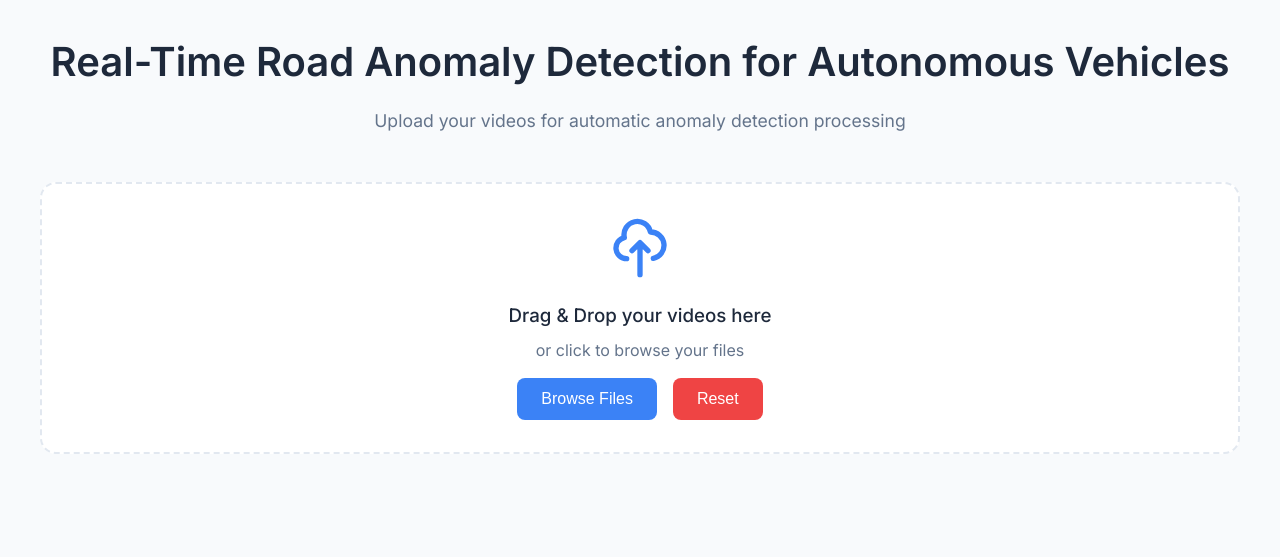
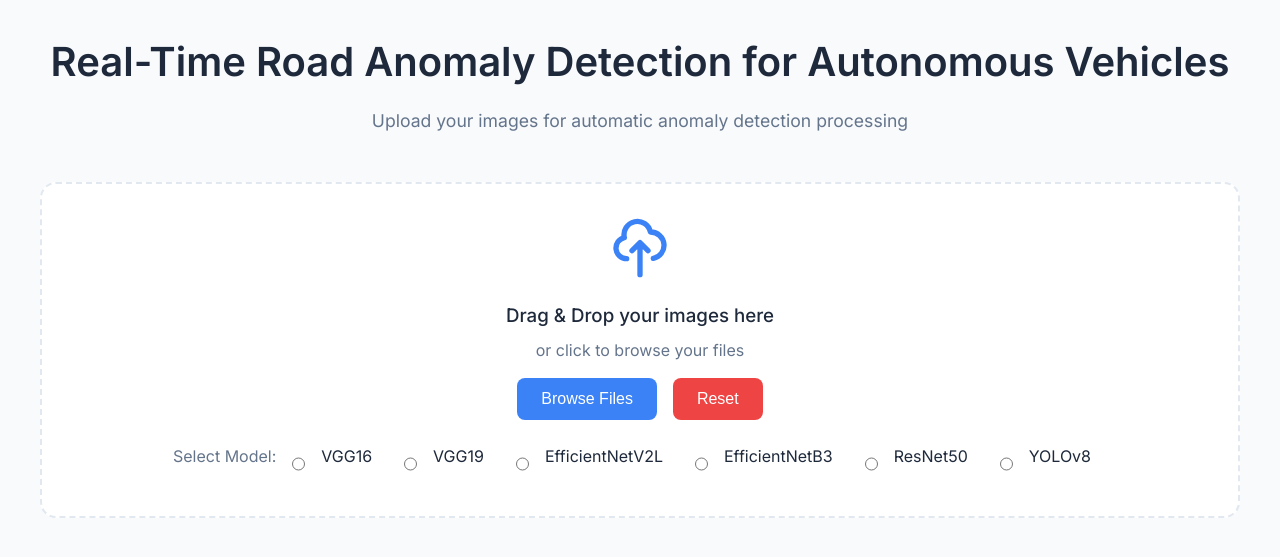
Before and after one commit to aadhamashraf/Real-Time-Road-Anomaly-Detection-for-Autonomous-Vehicles, a Flask app: page / in a window 1280 px wide. Shown: the top 557 px of the page. Run offline with Flask 3, Linux system fonts and the light colour scheme.

Commit message:
Add files via upload

```diff
--- a/templates/index.html
+++ b/templates/index.html
@@ -12,7 +12,7 @@
     <div class="container">
         <header class="header">
             <h1>Real-Time Road Anomaly Detection for Autonomous Vehicles</h1>
-            <p>Upload your videos for automatic anomaly detection processing</p>
+            <p>Upload your images for automatic anomaly detection processing</p>
         </header>
 
         <div class="error-message" id="errorMessage"></div>
@@ -21,19 +21,38 @@
             <svg xmlns="http://www.w3.org/2000/svg" fill="none" viewBox="0 0 24 24" stroke="currentColor">
                 <path stroke-linecap="round" stroke-linejoin="round" stroke-width="2" d="M7 16a4 4 0 01-.88-7.903A5 5 0 1115.9 6L16 6a5 5 0 011 9.9M15 13l-3-3m0 0l-3 3m3-3v12" />
             </svg>
-            <h3>Drag & Drop your videos here</h3>
+            <h3>Drag & Drop your images here</h3>
             <p>or click to browse your files</p>
             <form id="uploadForm" enctype="multipart/form-data">
-                <input type="file" id="fileInput" class="file-input" name="files" accept="video/*" required>
+                <input type="file" id="fileInput" class="file-input" name="files" accept="image/*" required>
                 <div class="button-container">
-                    <button type="button" class="upload-btn" id="browseBtn">Browse Files</button>
+                    <button type="submit" class="upload-btn" id="browseBtn">Browse Files</button>
                     <button type="button" class="reset-btn" id="resetBtn">Reset</button>
+
+                </div>
+                <br>
+                <div class="button-container">
+                    <p>Select Model:</p>
+                    <input type="radio" id="VGG16" name="choice" value="VGG16">
+                    <label for="VGG16">VGG16</label><br>
+                    <input type="radio" id="VGG19" name="choice" value="VGG19">
+                    <label for="VGG19">VGG19</label><br>
+                    <input type="radio" id="EfficientNetV2L" name="choice" value="EfficientNetV2L">
+                    <label for="EfficientNetV2L">EfficientNetV2L</label><br>
+                    <input type="radio" id="EfficientNetB3" name="choice" value="EfficientNetB3">
+                    <label for="EfficientNetB3">EfficientNetB3</label><br>
+
+                    <input type="radio" id="resnet50" name="choice" value="ResNet50">
+                    <label for="resnet50">ResNet50</label><br>
+
+                    <input type="radio" id="YOLOv8" name="choice" value="YOLOv8">
+                    <label for="YOLOv8">YOLOv8</label><br>
                 </div>
             </form>
         </div>
 
         <div class="progress-container" id="progressContainer">
-            <h3>Processing video...</h3>
+            <h3>Processing image...</h3>
             <div class="modern-progress">
                 <div class="progress-bar-fill" id="progressBar"></div>
             </div>
@@ -47,7 +66,7 @@
         <svg xmlns="http://www.w3.org/2000/svg" fill="none" viewBox="0 0 24 24" stroke="currentColor">
             <path stroke-linecap="round" stroke-linejoin="round" stroke-width="2" d="M5 13l4 4L19 7" />
         </svg>
-        Video processed successfully!
+        Image processed successfully!
     </div>
 
     <script src = "../static/script.js"></script>
```
